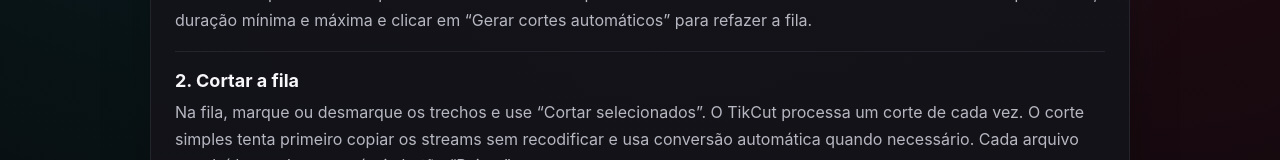
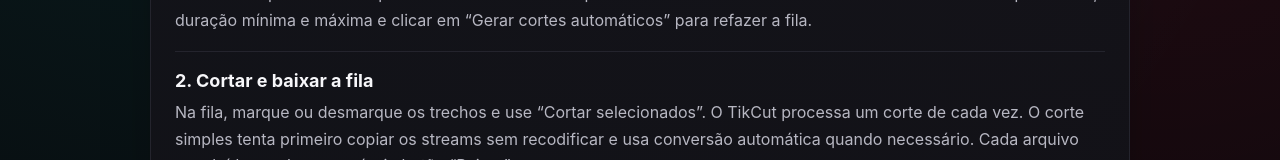
Before and after one commit to orbitiadev/tikcut-ai, a React (Vite) app: page / in a window 1280 px wide. Both pictures are taken after a click on the button "Guia de Uso". Shown: the part 262-422 px from the top of the page. Built offline with nearby package versions, Linux system fonts and the light colour scheme; no server answers.

Commit message:
Keep guide regression wording while documenting the queue

```diff
--- a/src/components/Guide.tsx
+++ b/src/components/Guide.tsx
@@ -15,7 +15,7 @@ export default function Guide() {
           <p>Importe MP4, MOV ou WebM. Assim que a duração é lida, o Editor cria automaticamente uma fila com vários cortes distribuídos por diferentes pontos do vídeo. Você não precisa escolher os minutos manualmente. Pode alterar quantidade, duração mínima e máxima e clicar em “Gerar cortes automáticos” para refazer a fila.</p>
         </section>
         <section>
-          <h2>2. Cortar a fila</h2>
+          <h2>2. Cortar e baixar a fila</h2>
           <p>Na fila, marque ou desmarque os trechos e use “Cortar selecionados”. O TikCut processa um corte de cada vez. O corte simples tenta primeiro copiar os streams sem recodificar e usa conversão automática quando necessário. Cada arquivo concluído recebe seu próprio botão “Baixar”.</p>
         </section>
         <section>
```
